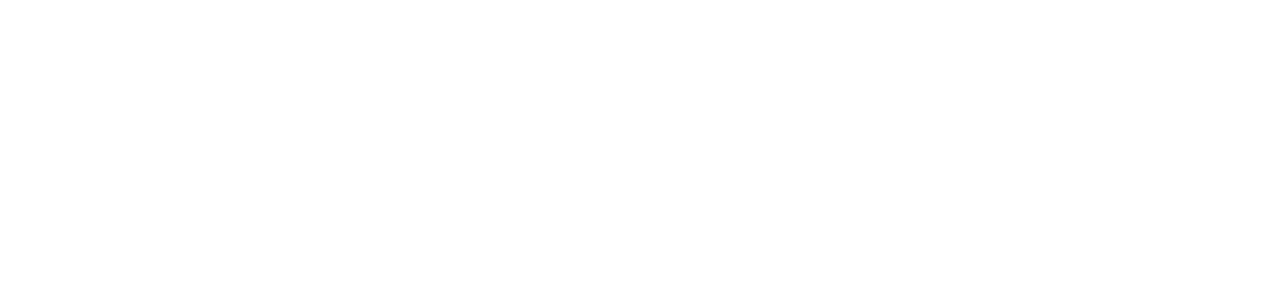
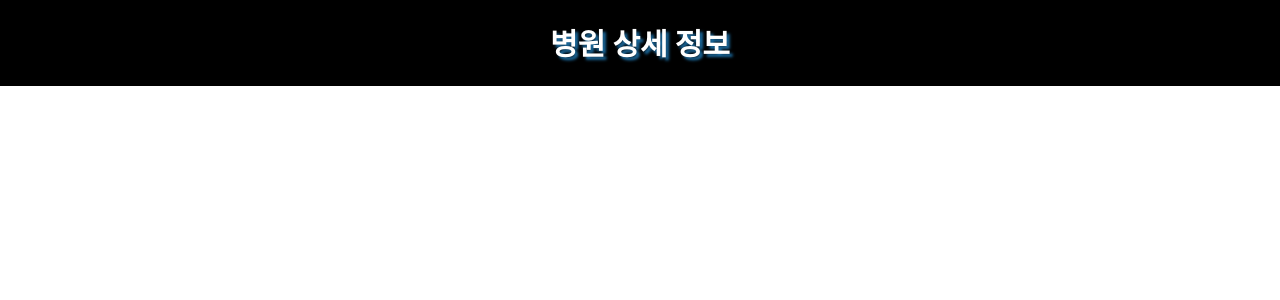
Before and after one commit to skymill2000/fintech220919, a React (Create React App) app in the folder insure/: page /hospitalDetail in a window 1280 px wide. Before the commit this address had no page. Shown: the top 300 px of the page. Built offline with nearby package versions, Linux system fonts and the light colour scheme.

Commit message:
병원 진료 상위 5개 과목 조회 페이지 기본 추가

```diff
--- a/insure/package.json
+++ b/insure/package.json
@@ -7,6 +7,8 @@
     "@testing-library/react": "^13.4.0",
     "@testing-library/user-event": "^13.5.0",
     "axios": "^0.27.2",
+    "qs": "^6.11.0",
+    "query-string": "^7.1.1",
     "react": "^18.2.0",
     "react-dom": "^18.2.0",
     "react-router-dom": "^6.4.0",
--- a/insure/src/App.js
+++ b/insure/src/App.js
@@ -6,6 +6,7 @@ import AxiosComponent from "./components/AxiosComponent";
 import NewsPage from "./page/NewsPage";
 import PharmacyPage from "./page/PharmacyPage";
 import HospitalPage from "./page/HospitalPage";
+import HospitalDetailPage from "./page/HospitalDetailPage";
 
 function App() {
   return (
@@ -17,6 +18,7 @@ function App() {
         <Route path="/news" element={<NewsPage />}></Route>
         <Route path="/pharmacy" element={<PharmacyPage />}></Route>
         <Route path="/hospital" element={<HospitalPage />}></Route>
+        <Route path="/hospitalDetail" element={<HospitalDetailPage />}></Route>
       </Routes>
     </BrowserRouter>
   );
--- /dev/null
+++ b/insure/src/page/HospitalDetailPage.js
@@ -0,0 +1,18 @@
+import React from "react";
+import { useLocation } from "react-router-dom";
+import AppBar from "../components/Common/AppBar";
+import qs from "query-string";
+
+const HospitalDetailPage = () => {
+  const { search } = useLocation();
+  const parsedData = qs.parse(search);
+  console.log(parsedData.ykiho);
+
+  return (
+    <div>
+      <AppBar title={"병원 상세 정보"}></AppBar>
+    </div>
+  );
+};
+
+export default HospitalDetailPage;
```
Also changed, not shown: 1 other file (tests, documents, lock files or other folders).
